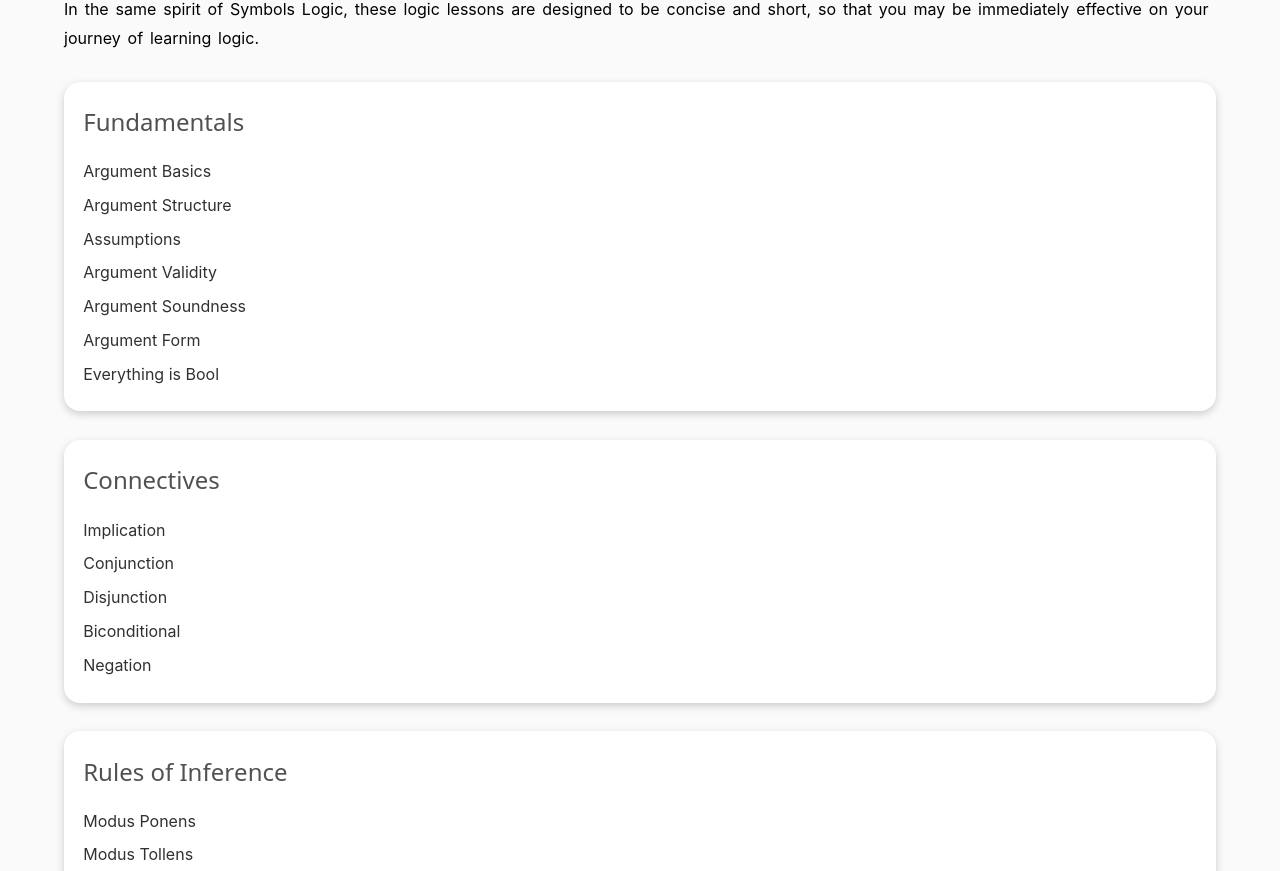
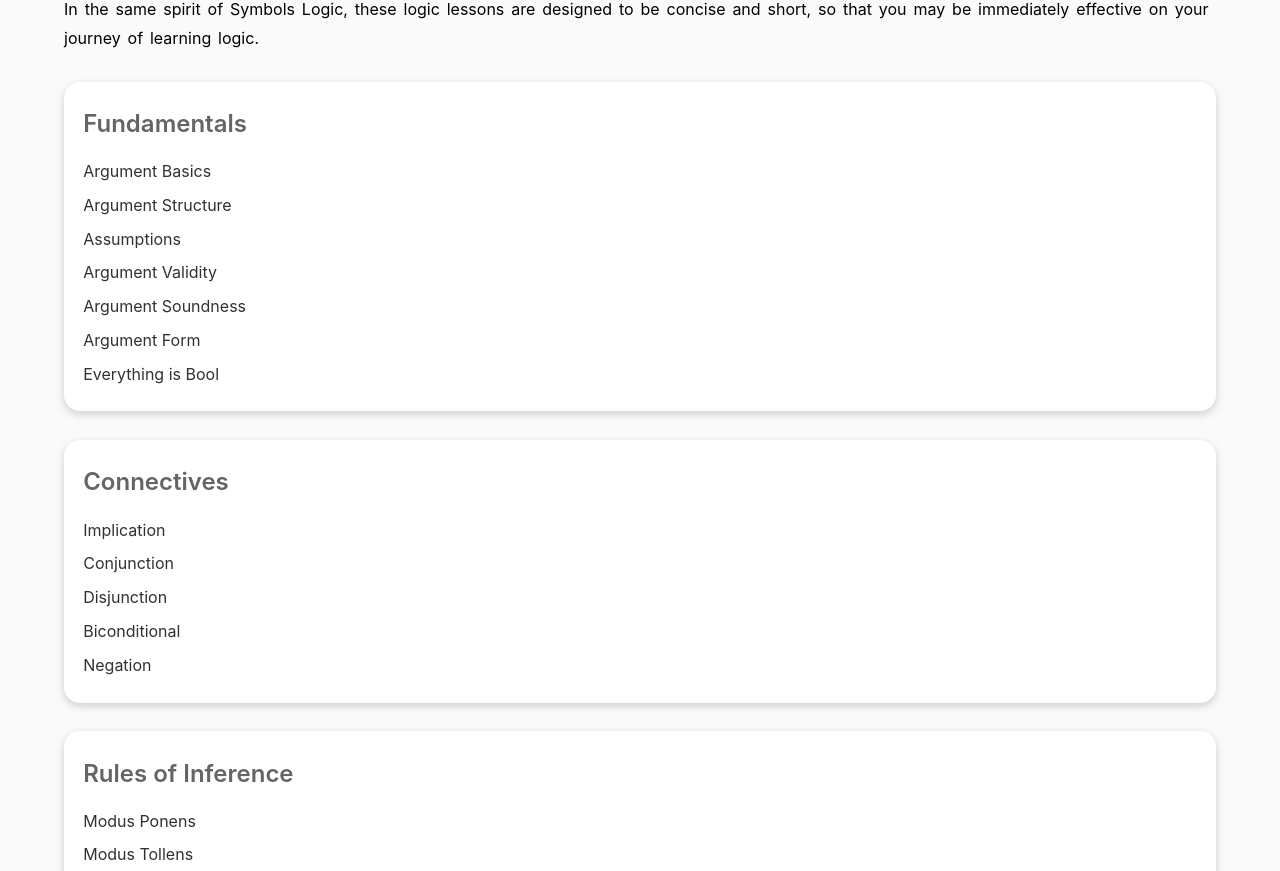
Before and after one commit to symbolslogic/symbolslogic.github.io, a Jekyll site: the page built from index.html, in a window 1280 px wide. Shown: the part 190-1061 px from the top of the page. Built offline with Jekyll 4.4.1, drawn with Linux system fonts in a browser that asks for light colours.

Commit message:
update styling

```diff
--- a/_sass/lessons.scss
+++ b/_sass/lessons.scss
@@ -49,11 +49,10 @@ $chevron-size: 2.4rem;
 }
 
 .lesson-section h3 {
-  color: rgb(81, 81, 81);
+  color: rgb(101, 101, 101);
   font-size: 1.5rem;
   margin-bottom: 0.6rem;
   font-weight: 600;
-  font-family: "Noto Sans Math";
 }
 
 .lesson-section a {
```
